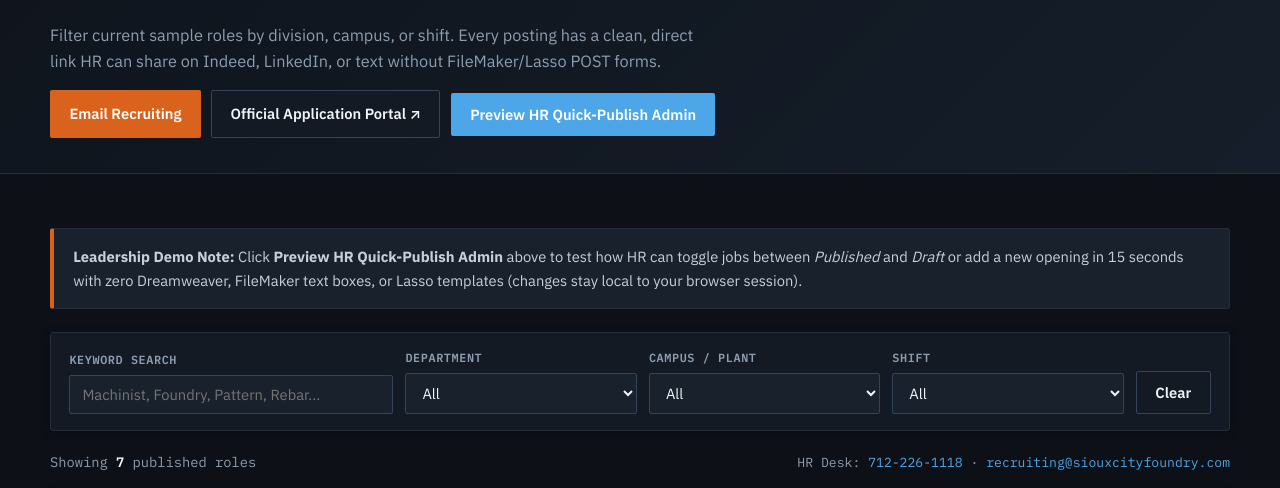
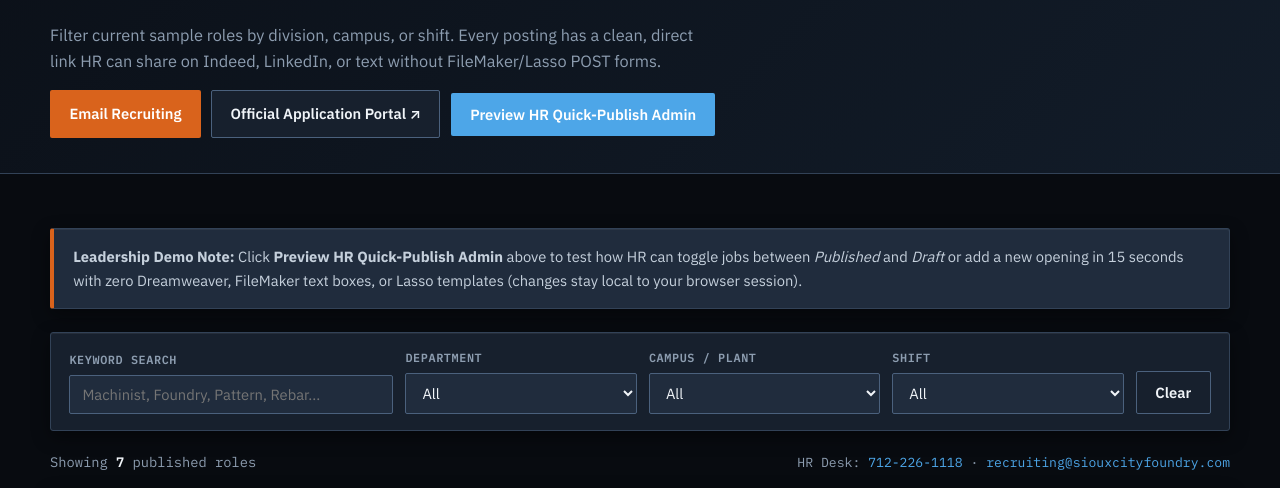
Before and after one commit to Abrinsky/scf-site-concepts, a plain HTML site: page careers.html in a window 1280 px wide. Both pictures are taken after a click on the button "Executive Dark". Shown: the part 247-735 px from the top of the page. Drawn offline with nearby package versions, Linux system fonts and the light colour scheme.

Commit message:
Sharpen Executive Dark surface contrast and cache-bust stylesheet

```diff
--- a/careers.html
+++ b/careers.html
@@ -9,7 +9,7 @@
   <link rel="preconnect" href="https://fonts.googleapis.com" />
   <link rel="preconnect" href="https://fonts.gstatic.com" crossorigin />
   <link href="https://fonts.googleapis.com/css2?family=IBM+Plex+Mono:wght@400;500;600&family=IBM+Plex+Sans:wght@400;500;600;700&family=Plus+Jakarta+Sans:wght@600;700;800&display=swap" rel="stylesheet" />
-  <link rel="stylesheet" href="./css/styles.css" />
+  <link rel="stylesheet" href="./css/styles.css?v=2" />
   <script src="./js/site.js"></script>
   <script defer src="https://cdn.jsdelivr.net/npm/alpinejs@3.14.8/dist/cdn.min.js"></script>
 </head>
--- a/css/styles.css
+++ b/css/styles.css
@@ -41,6 +41,7 @@ html[data-theme="light"] {
   --bar-border: rgba(255, 255, 255, 0.1);
   --shadow-sm: 0 2px 6px rgba(19, 32, 46, 0.06);
   --shadow-md: 0 10px 28px rgba(19, 32, 46, 0.1);
+  --card-highlight: inset 0 0 0 transparent;
   --radius: 4px;
   --radius-sm: 3px;
   --font-display: "Plus Jakarta Sans", system-ui, -apple-system, sans-serif;
@@ -50,10 +51,10 @@ html[data-theme="light"] {
 }
 
 html[data-theme="dark"] {
-  --bg: #0d1117;
-  --bg-alt: #10151d;
-  --surface: #141a23;
-  --surface-2: #19212c;
+  --bg: #080b10;
+  --bg-alt: #0f151e;
+  --surface: #17202d;
+  --surface-2: #202c3d;
   --header-bg: #0b0f14;
   --header-border: #253040;
   --header-text: #f2f6fa;
@@ -64,8 +65,8 @@ html[data-theme="dark"] {
   --ink: #f1f5f9;
   --ink-body: #c5d0dc;
   --ink-muted: #8d9db0;
-  --border: #242e3c;
-  --border-strong: #354458;
+  --border: #324257;
+  --border-strong: #4b617d;
   --blue: #4da6e8;
   --blue-hover: #70baf0;
   --blue-soft: rgba(77, 166, 232, 0.14);
@@ -78,13 +79,14 @@ html[data-theme="dark"] {
   --warn-soft: rgba(240, 164, 59, 0.15);
   --danger: #f06e6e;
   --danger-soft: rgba(240, 110, 110, 0.15);
-  --hero-bg: linear-gradient(135deg, #0f141c 0%, #151e2a 100%);
-  --hero-panel-bg: #141a23;
+  --hero-bg: linear-gradient(135deg, #0b1018 0%, #121c29 100%);
+  --hero-panel-bg: #17202d;
   --bar-bg: #070a0e;
   --bar-text: #c2cedb;
   --bar-border: #1d2531;
-  --shadow-sm: 0 2px 8px rgba(0, 0, 0, 0.3);
-  --shadow-md: 0 14px 36px rgba(0, 0, 0, 0.45);
+  --shadow-sm: 0 6px 18px rgba(0, 0, 0, 0.42);
+  --shadow-md: 0 16px 38px rgba(0, 0, 0, 0.56);
+  --card-highlight: inset 0 1px 0 rgba(255, 255, 255, 0.06);
   --radius: 3px;
   --radius-sm: 2px;
 }
@@ -435,7 +437,7 @@ p { margin: 0 0 1rem; }
   border-top: 3px solid var(--blue);
   border-radius: var(--radius);
   padding: 1rem 1.15rem;
-  box-shadow: var(--shadow-sm);
+  box-shadow: var(--shadow-sm), var(--card-highlight);
 }
 .desk-panel-head {
   display: flex;
@@ -483,14 +485,14 @@ p { margin: 0 0 1rem; }
   overflow: hidden;
   display: flex;
   flex-direction: column;
-  box-shadow: var(--shadow-sm);
+  box-shadow: var(--shadow-sm), var(--card-highlight);
   transition: border-color 0.15s ease, transform 0.15s ease, box-shadow 0.15s ease;
 }
 a.card { color: inherit; text-decoration: none; }
 a.card:hover {
   border-color: var(--blue);
   transform: translateY(-2px);
-  box-shadow: var(--shadow-md);
+  box-shadow: var(--shadow-md), var(--card-highlight);
   text-decoration: none;
 }
 .card-top-bar { border-top: 3px solid var(--blue); }
@@ -515,7 +517,7 @@ a.card:hover {
   border: 1px solid var(--border);
   border-radius: var(--radius);
   padding: 1.4rem;
-  box-shadow: var(--shadow-sm);
+  box-shadow: var(--shadow-sm), var(--card-highlight);
 }
 
 /* Divisions Detail Blocks */
@@ -530,7 +532,7 @@ a.card:hover {
   border-radius: var(--radius);
   padding: 1.75rem;
   margin-bottom: 1.5rem;
-  box-shadow: var(--shadow-sm);
+  box-shadow: var(--shadow-sm), var(--card-highlight);
   scroll-margin-top: 96px;
 }
 .div-block:last-child { margin-bottom: 0; }
@@ -541,6 +543,7 @@ a.card:hover {
   border: 1px solid var(--border);
   border-radius: var(--radius);
   padding: 1.1rem;
+  box-shadow: var(--card-highlight);
 }
 .side-panel img {
   width: 100%;
@@ -566,7 +569,7 @@ a.card:hover {
   border: 1px solid var(--border);
   border-radius: var(--radius);
   overflow-x: auto;
-  box-shadow: var(--shadow-sm);
+  box-shadow: var(--shadow-sm), var(--card-highlight);
 }
 table { width: 100%; border-collapse: collapse; font-size: 0.92rem; }
 th, td { text-align: left; padding: 0.8rem 1rem; border-bottom: 1px solid var(--border); vertical-align: top; }
@@ -591,7 +594,7 @@ tr:last-child td { border-bottom: none; }
   gap: 0.75rem;
   align-items: end;
   margin-bottom: 1.25rem;
-  box-shadow: var(--shadow-sm);
+  box-shadow: var(--shadow-sm), var(--card-highlight);
 }
 .field { display: flex; flex-direction: column; gap: 0.3rem; }
 .field label {
@@ -626,7 +629,7 @@ textarea { min-height: 110px; resize: vertical; }
   grid-template-columns: 1fr auto;
   gap: 1rem;
   align-items: center;
-  box-shadow: var(--shadow-sm);
+  box-shadow: var(--shadow-sm), var(--card-highlight);
 }
 .job-card.is-draft { border-left-color: var(--warn); opacity: 0.85; }
 .job-tags { display: flex; flex-wrap: wrap; gap: 0.4rem; margin-bottom: 0.45rem; }
@@ -686,6 +689,7 @@ textarea { min-height: 110px; resize: vertical; }
   border-radius: var(--radius);
   padding: 1rem 1.2rem;
   font-size: 0.92rem;
+  box-shadow: var(--shadow-sm), var(--card-highlight);
 }
 .callout-accent { border-left-color: var(--accent); }
 .callout-ok { border-left-color: var(--ok); }
@@ -702,6 +706,7 @@ textarea { min-height: 110px; resize: vertical; }
   align-items: center;
   justify-content: space-between;
   gap: 1.25rem;
+  box-shadow: var(--shadow-sm), var(--card-highlight);
 }
 .cta-band h2, .cta-band h3 { color: #fff; margin-bottom: 0.35rem; }
 .cta-band p { color: var(--header-muted); margin-bottom: 0; max-width: 60ch; }
```
Also changed, not shown: 404.html (+1 -1 lines), about.html (+1 -1 lines), contact.html (+1 -1 lines), divisions.html (+1 -1 lines), index.html (+1 -1 lines), job.html (+1 -1 lines), modernization.html (+1 -1 lines), news-article.html (+1 -1 lines), news.html (+1 -1 lines), stock-book.html (+1 -1 lines).
